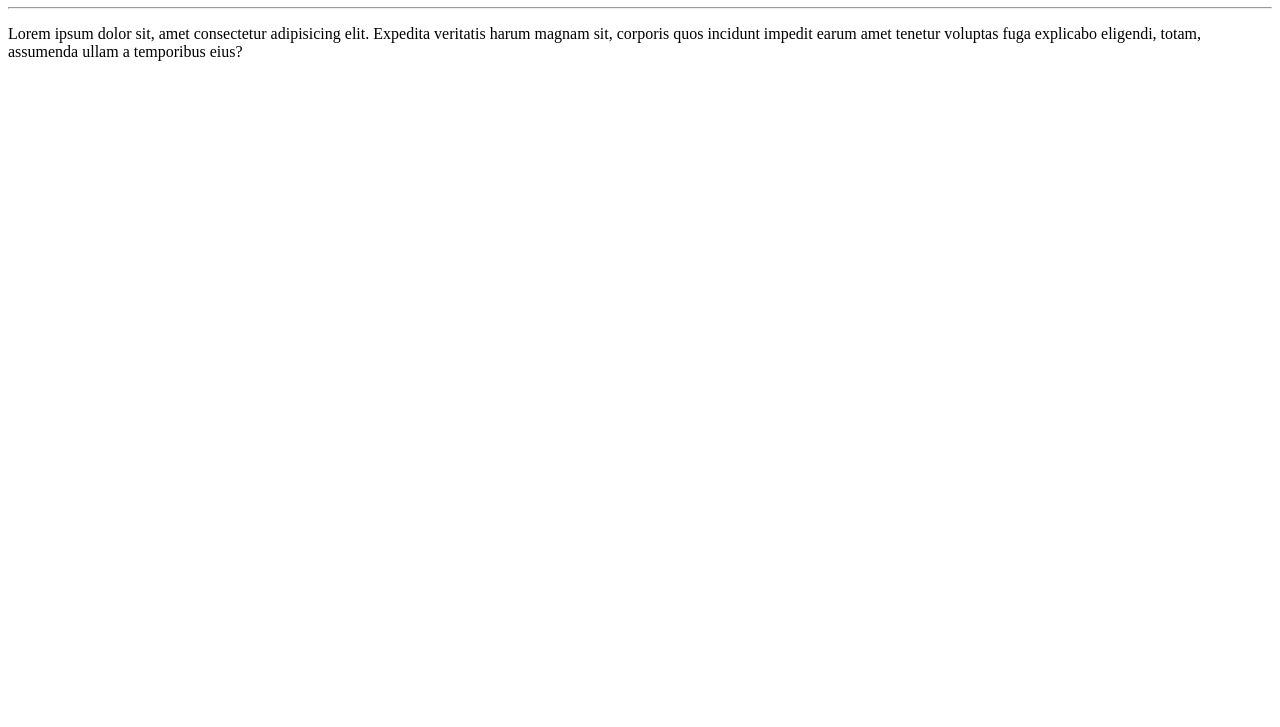
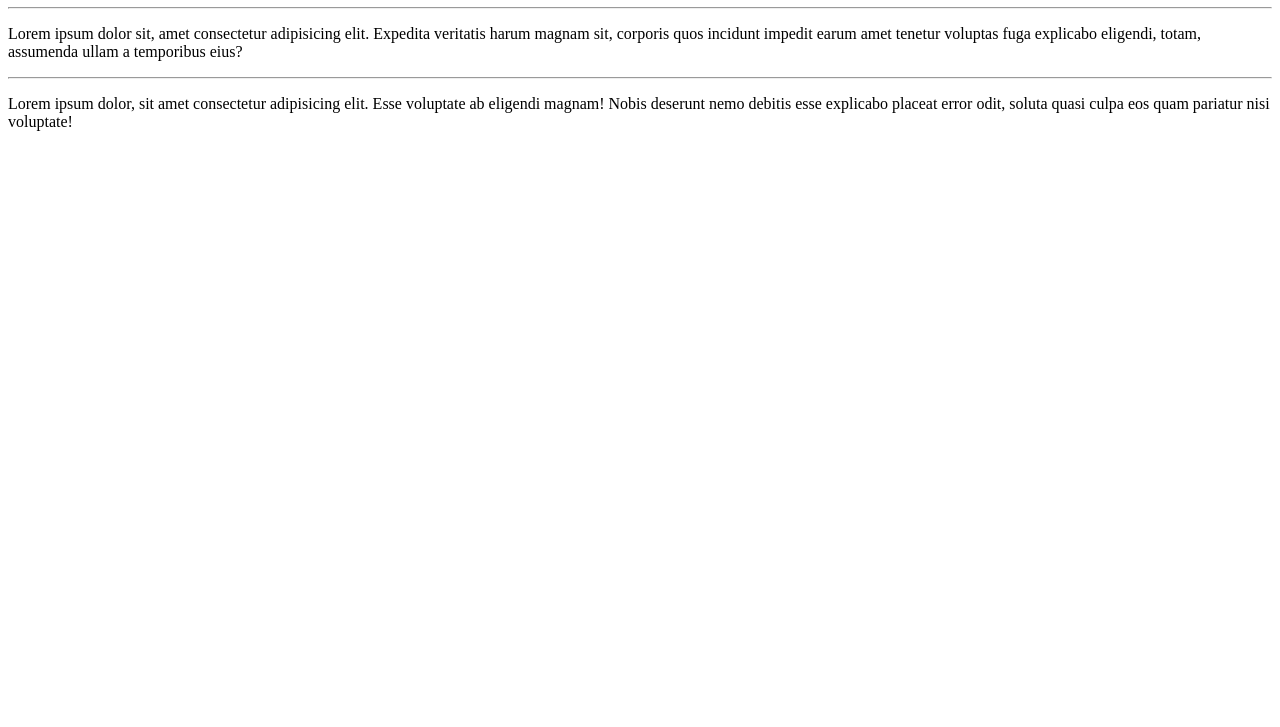
Before and after one commit to EduardoGoncalve/Ola-mundo, a plain HTML site: page site-exemplo/index.html in a window 1280 px wide. Shown: the part 73-800 px from the top of the page. Drawn offline with Linux system fonts and the light colour scheme.

Commit message:
adicionei um paragrafo

```diff
--- a/site-exemplo/index.html
+++ b/site-exemplo/index.html
@@ -9,5 +9,7 @@
     <h1>Olá, Mundo!</h1>
     <hr>
     <p>Lorem ipsum dolor sit, amet consectetur adipisicing elit. Expedita veritatis harum magnam sit, corporis quos incidunt impedit earum amet tenetur voluptas fuga explicabo eligendi, totam, assumenda ullam a temporibus eius?</p>
+    <hr>
+    <p>Lorem ipsum dolor, sit amet consectetur adipisicing elit. Esse voluptate ab eligendi magnam! Nobis deserunt nemo debitis esse explicabo placeat error odit, soluta quasi culpa eos quam pariatur nisi voluptate!</p>
 </body>
 </html>
```
